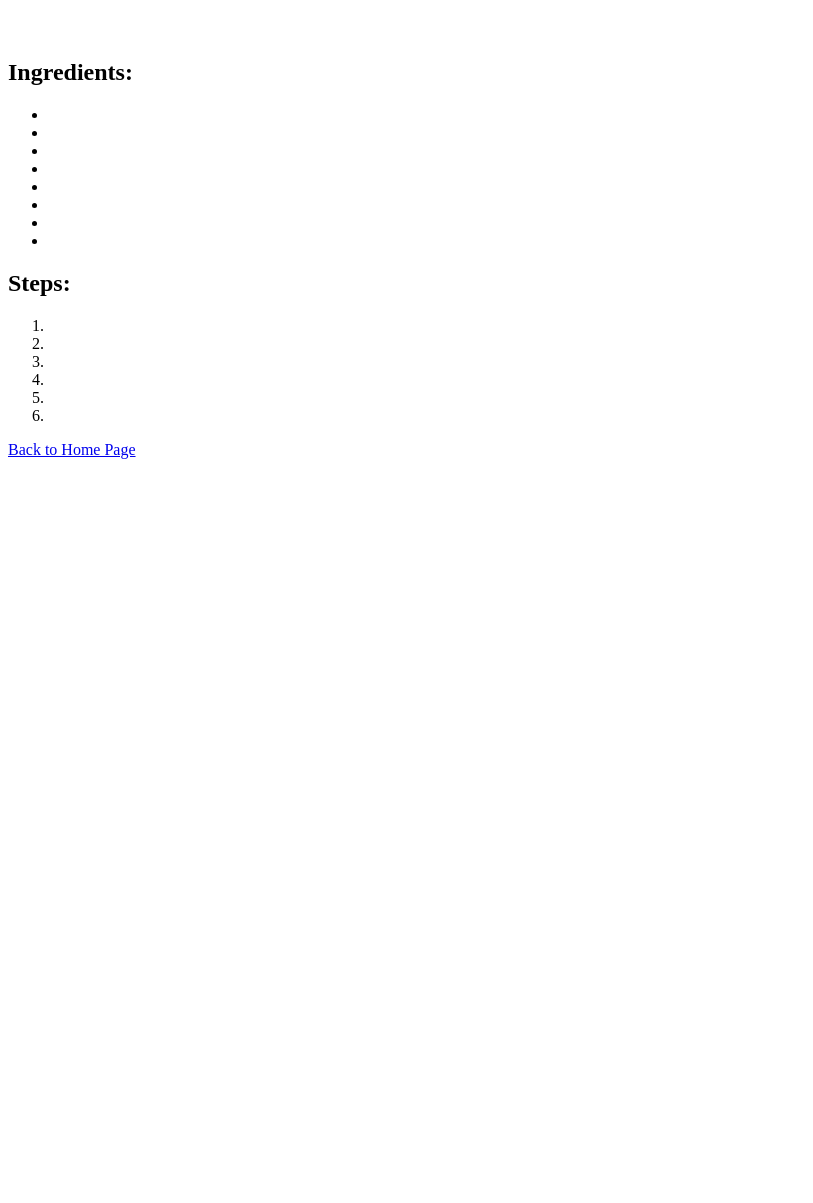
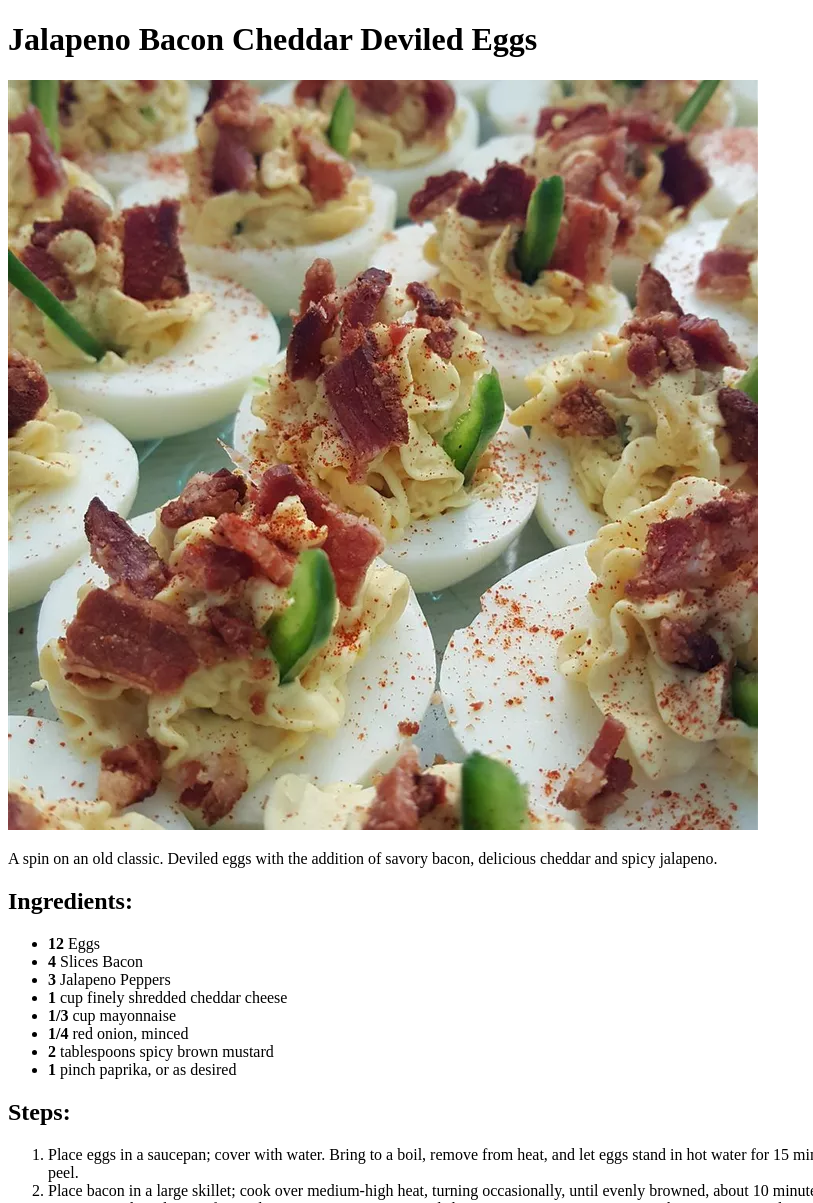
Before and after one commit to zuraswebpro/odin-recipes, a plain HTML site: page recipes/DeviledEggs.html in a window 1280 px wide. Shown: the top 1203 px of the page, without its empty margins (0-813 px from the left). Before the commit the page ends 800 px from the top, so only its background shows below. Drawn offline with Linux system fonts and the light colour scheme.

Commit message:
Added Deviled Eggs images Completed DeviledEggs.html recipe

```diff
--- a/recipes/DeviledEggs.html
+++ b/recipes/DeviledEggs.html
@@ -4,32 +4,37 @@
 <head>
     <meta charset="UTF-8">
     <meta name="viewport" content="width=device-width, initial-scale=1.0">
-    <title></title>
+    <title>Jalapeno Bacon Cheddar Deviled Eggs</title>
 </head>
 
 <body>
-    <h1></h1>
-    <img src="" alt="">
-    <p class="description"></p>
+    <h1>Jalapeno Bacon Cheddar Deviled Eggs</h1>
+    <img src="../images/Jalapeno Bacon Cheddar Deviled Eggs.webp" alt="Jalapeno Back Cheddar Deviled Eggs">
+    <p class="description">A spin on an old classic. Deviled eggs with the addition of savory bacon, delicious cheddar
+        and spicy jalapeno.</p>
     <h2 class="ingredients">Ingredients:</h2>
     <ul class="ingredients-list">
-        <li><strong></strong></li>
-        <li><strong></strong></li>
-        <li><strong></strong></li>
-        <li><strong></strong></li>
-        <li><strong></strong></li>
-        <li><strong></strong></li>
-        <li><strong></strong></li>
-        <li><strong></strong></li>
+        <li><strong>12</strong> Eggs</li>
+        <li><strong>4</strong> Slices Bacon</li>
+        <li><strong>3</strong> Jalapeno Peppers</li>
+        <li><strong>1</strong> cup finely shredded cheddar cheese</li>
+        <li><strong>1/3</strong> cup mayonnaise</li>
+        <li><strong>1/4</strong> red onion, minced</li>
+        <li><strong>2</strong> tablespoons spicy brown mustard</li>
+        <li><strong>1</strong> pinch paprika, or as desired</li>
     </ul>
     <h2 class="steps">Steps:</h2>
     <ol class="steps-list">
-        <li></li>
-        <li></li>
-        <li></li>
-        <li></li>
-        <li></li>
-        <li></li>
+        <li>Place eggs in a saucepan; cover with water. Bring to a boil, remove from heat, and let eggs stand in hot
+            water for 15 minutes. Remove eggs from hot water, cool under cold running water, and peel.</li>
+        <li>Place bacon in a large skillet; cook over medium-high heat, turning occasionally, until evenly browned,
+            about 10 minutes. Drain bacon on paper towels; crumble when cool enough to handle.</li>
+        <li>Remove seeds and stems from jalapenos; mince 1 pepper and slice remaining peppers into very thin strips; set
+            aside.</li>
+        <li>Cut eggs in half lengthwise; place yolks in a bowl. Mash egg yolks with a fork; stir in minced jalapeno,
+            Cheddar cheese, mayonnaise, red onion, and mustard.</li>
+        <li>Place egg whites cut-side up on a serving platter. Spoon yolk mixture into egg white halves; sprinkle with
+            crumbled bacon and paprika.</li>
     </ol>
     <a href="../index.html">Back to Home Page</a>
 </body>
```
Also changed, not shown: images/Jalapeno Bacon Cheddar Deviled Eggs.webp (added).
